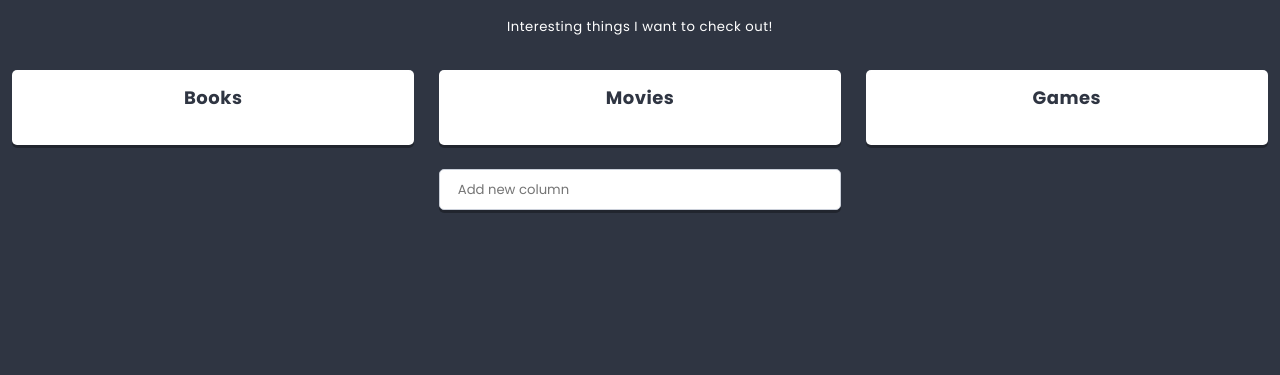
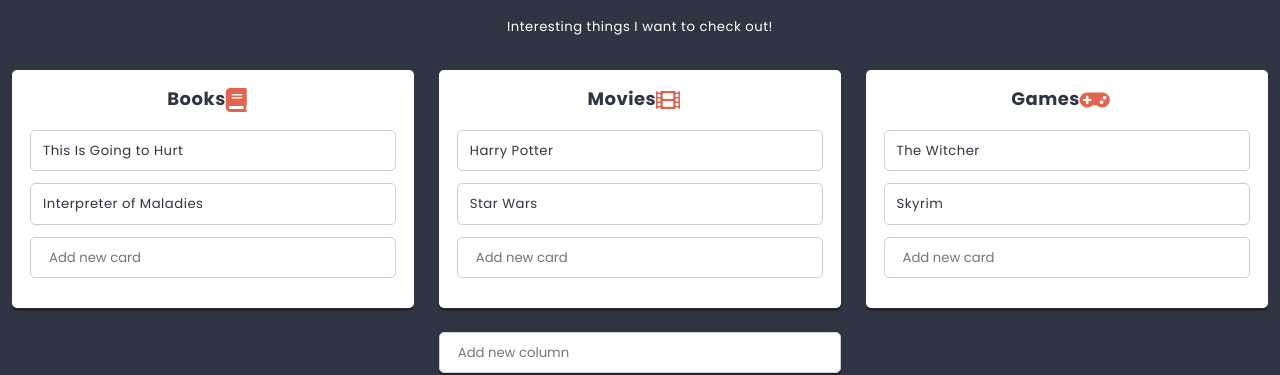
Before and after one commit to gosikxo/learning-react, a React app: page / in a window 1280 px wide. Shown: the part 362-737 px from the top of the page. Built offline with nearby package versions, Linux system fonts and the light colour scheme.

Commit message:
Add cards

```diff
--- /dev/null
+++ b/src/components/Card/Card.js
@@ -0,0 +1,13 @@
+import React from 'react';
+import PropTypes from 'prop-types';
+import styles from './Card.scss';
+
+function Card(props) {
+    return <div className={styles.component}>{props.title}</div>
+}
+
+Card.propTypes = {
+    title: PropTypes.string.isRequired
+}
+
+export default Card;
--- a/src/components/Column/Column.js
+++ b/src/components/Column/Column.js
@@ -1,18 +1,57 @@
 import React from 'react';
 import styles from './Column.scss';
 import PropTypes from 'prop-types';
+import Card from '../Card/Card';
+import Creator from '../Creator/Creator';
+import { settings } from '../../data/dataStore';
+import Icon from './Icon';
 
 class Column extends React.Component {
     static propTypes = {
         title: PropTypes.string.isRequired,
+        cards: PropTypes.arrayOf(PropTypes.object),
+        icon: PropTypes.string.isRequired,
     }
+
+    state = {
+        cards: this.props.cards || [],
+    }
+
     render() {
         return (
             <div className={styles.component}>
-                <h3 className={styles.title}>{this.props.title}</h3>
+                <h3 className={styles.title}>{this.props.title}
+                    <span className={styles.icon}>
+                        <Icon name={this.props.icon} />
+                    </span>
+                </h3>
+                {
+                    this.state.cards.map(({ key, ...props }) => (
+                        <Card key={key} {...props} />
+                    ))
+                }
+                <div>
+                    <Creator text={settings.cardCreatorText} action={this.addCard} />
+                </div>
             </div>
+
         )
+    }
+
+    addCard = (title) => {
+        this.setState(previousState => {
+            const newKey = previousState.cards.length > 0 ? previousState.cards[previousState.cards.length - 1].key + 1 : 0;
+            return ({
+                cards: [
+                    ... previousState.cards,
+                    {
+                        key: newKey,
+                        title,
+                    }
+                ]
+            });
+        });
     }
 }
 
-export default Column;
+    export default Column;
--- /dev/null
+++ b/src/components/Column/Icon.js
@@ -0,0 +1,12 @@
+import React from 'react';
+import PropTypes from 'prop-types';
+
+function Icon(props) {
+    return <i className={`fas fa-${props.name}`}></i>;
+}
+
+Icon.propTypes = {
+    name: PropTypes.string.isRequired,
+}
+
+export default Icon;
--- a/src/components/Creator/Creator.js
+++ b/src/components/Creator/Creator.js
@@ -18,10 +18,10 @@ class Creator extends React.Component {
   }
 
   handleChange = event => {
-    // console.log(event);
+    const newText = event.target.value;
     this.setState({
-      value: event.target.value,
-      visibleButtons: event.target.value.length > 0
+      value: newText,
+      visibleButtons: newText.length > 0
     });
   }
 
@@ -51,7 +51,7 @@ class Creator extends React.Component {
           value={this.state.value}
           onChange={this.handleChange}
         />
-        <div className={styles.buttons + (this.state.visibleButtons ? ' ' + styles.buttonsShown : '')}>
+        <div className={styles.buttons + ' ' + (this.state.visibleButtons ?  styles.buttonsShown : '')}>
           <Button onClick={this.handleOK}>OK</Button>
           <Button onClick={this.handleCancel} variant='danger'>cancel</Button>
         </div>
--- a/src/components/List/List.js
+++ b/src/components/List/List.js
@@ -8,33 +8,38 @@ import ReactHtmlParser from 'react-html-parser';
 import Creator from '../Creator/Creator';
 
 class List extends React.Component {
-  state = {
-    columns: this.props.columns || [],
-  }
   static propTypes = {
     title: PropTypes.node.isRequired,
     description: PropTypes.node,
     columns: PropTypes.array,
     image: PropTypes.string.isRequired,
   }
+
   static defaultProps = {
     description: settings.defaultListDescription,
   }
-  addColumn(title) {
-    this.setState(state => (
-      {
+
+  state = {
+    columns: this.props.columns || [],
+  }
+
+  addColumn = (title) => {
+    this.setState(previousState => {
+      const newKey = previousState.columns.length ? previousState.columns[previousState.columns.length - 1].key + 1 : 0;
+      return ({
         columns: [
-          ...state.columns,
+          ...previousState.columns,
           {
-            key: state.columns.length ? state.columns[state.columns.length - 1].key + 1 : 0,
+            key: newKey,
             title,
             icon: 'list-alt',
             cards: []
           }
         ]
-      }
-    ));
+      });
+  });
   }
+
   render() {
     return (
       <section className={styles.component}>
@@ -43,12 +48,16 @@ class List extends React.Component {
           {ReactHtmlParser(this.props.description)}
         </div>
         <div className={styles.columns}>
-          {this.state.columns.map(({ key, ...columnProps }) => (
-            <Column key={key} {...columnProps} />
-          ))}
+          {
+            this.state.columns.map(
+              ({ key, ...columnProps }) => (
+                <Column key={key} {...columnProps} />
+              )
+            )
+          }
         </div>
         <div className={styles.creator}>
-          <Creator text={settings.columnCreatorText} action={title => this.addColumn(title)} />
+          <Creator text={settings.columnCreatorText} action={this.addColumn} />
         </div>
       </section>
     )
```
